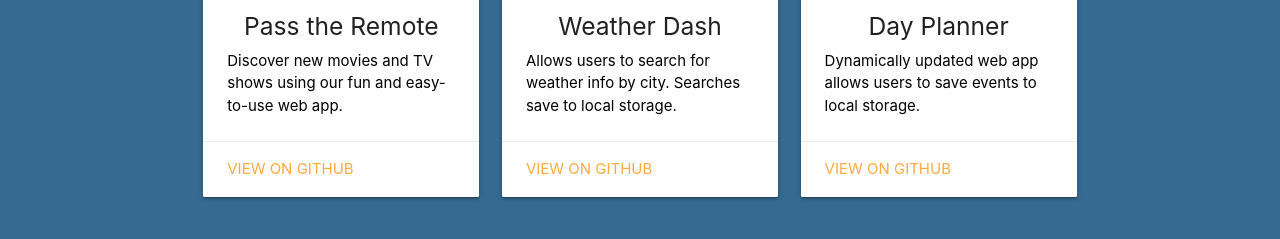
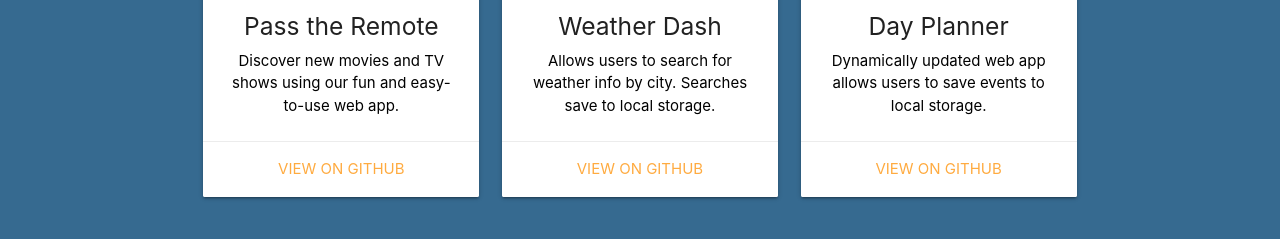
Before and after one commit to jaredbucko/portfolio-materialize, a plain HTML site: page portfolio.html in a window 1280 px wide. Shown: the part 387-626 px from the top of the page. Drawn offline with Linux system fonts and the light colour scheme.

Commit message:
update portfolio formatting, contact page

```diff
--- a/portfolio.html
+++ b/portfolio.html
@@ -63,10 +63,10 @@
             </div>
             <div class="card-content" style="padding-top: 0;">
               <h5 class="center-align">Pass the Remote</h5>
-              <p style="color: black;">Discover new movies and TV shows using our fun and easy-to-use web app.</p>
+              <p class="center-align" style="color: black;">Discover new movies and TV shows using our fun and easy-to-use web app.</p>
             </div>
-            <div class="card-action">
-              <a href="https://github.com/jaredbucko/pass-the-remote" target="_blank">View on GitHub</a>
+            <div class="card-action center-align">
+              <a href="https://github.com/jaredbucko/pass-the-remote" target="_blank" style="margin-left: 24px;">View on GitHub</a>
             </div>
           </div>
         </div>
@@ -77,10 +77,10 @@
             </div>
             <div class="card-content" style="padding-top: 0;">
               <h5 class="center-align">Weather Dash</h5>
-              <p style="color: black;">Allows users to search for weather info by city. Searches save to local storage.</p>
+              <p class="center-align" style="color: black;">Allows users to search for weather info by city. Searches save to local storage.</p>
             </div>
-            <div class="card-action">
-              <a href="https://github.com/jaredbucko/weather-dashboard" target="_blank">View on GitHub</a>
+            <div class="card-action center-align">
+              <a href="https://github.com/jaredbucko/weather-dashboard" target="_blank" style="margin-left: 24px;">View on GitHub</a>
             </div>
           </div>
         </div>
@@ -91,10 +91,10 @@
             </div>
             <div class="card-content" style="padding-top: 0;">
               <h5 class="center-align">Day Planner</h5>
-              <p style="color: black;">Dynamically updated web app allows users to save events to local storage.</p>
+              <p class="center-align" style="color: black;">Dynamically updated web app allows users to save events to local storage.</p>
             </div>
-            <div class="card-action">
-              <a href="https://github.com/jaredbucko/day-planner" target="_blank">View on GitHub</a>
+            <div class="card-action center-align">
+              <a href="https://github.com/jaredbucko/day-planner" target="_blank" style="margin-left: 24px;">View on GitHub</a>
             </div>
           </div>
         </div>
```
Also changed, not shown: contact.html (+3 -3 lines).
